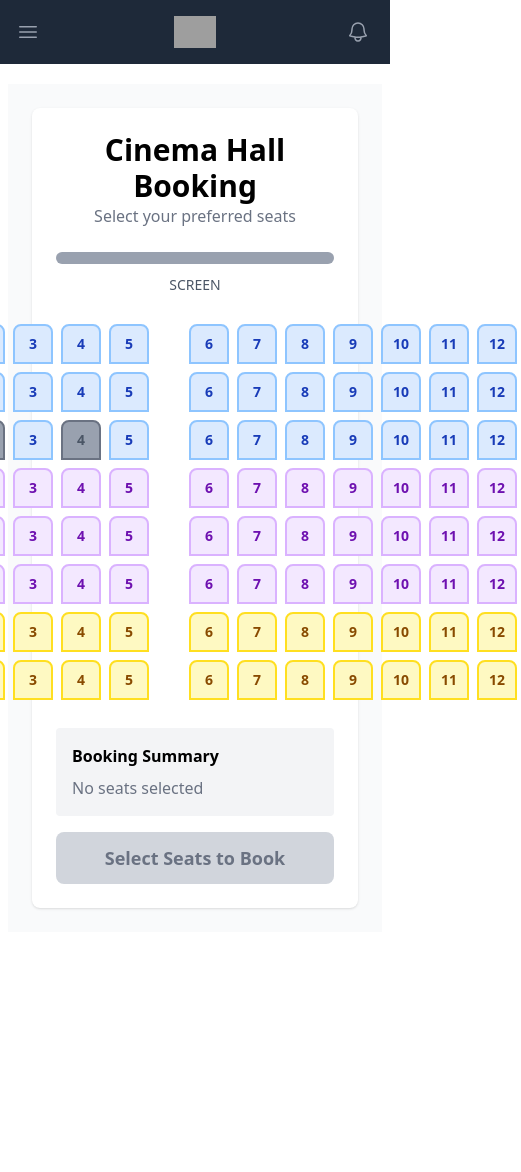
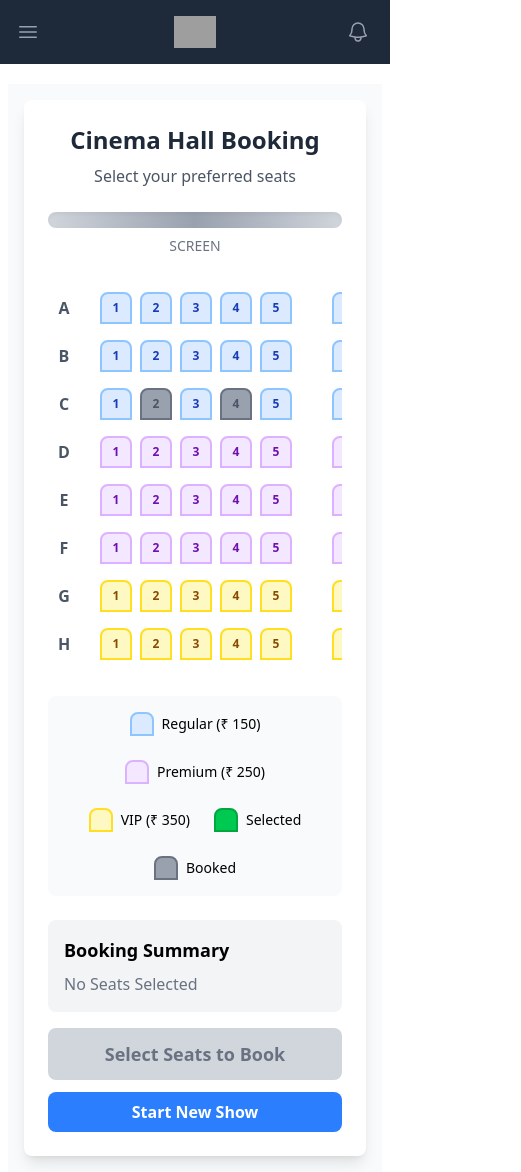
Before and after one commit to Bharat-Negi/textarea-word, a React (Vite) app: page /movie-booking in a window 390 px wide. Shown: the whole page, 521 px wide, since content can reach past the window. Before the commit the page ends 932 px from the top, so only its background shows below. Built offline with nearby package versions, Linux system fonts and the light colour scheme; grey boxes are pictures that could not be loaded.

Commit message:
file update

```diff
--- a/src/component/other-com/movie-ticket/CinemaSeatBooking.jsx
+++ b/src/component/other-com/movie-ticket/CinemaSeatBooking.jsx
@@ -1,4 +1,12 @@
-import React, { useMemo, useState } from "react";
+import React, { useEffect, useMemo, useState } from "react";
+
+// 🔴 Simulate backend booked seats (other users)
+const fetchBookedSeatsFromServer = async () => {
+	await new Promise((res) => setTimeout(res, 500));
+
+	// Seats booked by OTHER users
+	return [];
+};
 
 const CinemaSeatBooking = ({
 	layout = {
@@ -29,15 +37,19 @@ const CinemaSeatBooking = ({
 	];
 
 	const getSeatType = (row) => {
-		const entries = Object.entries(seatTypes);
-		for (let i = 0; i < entries.length; i++) {
-			const [type, config] = entries[i];
+		const seatTypeEntries = Object.entries(seatTypes);
+
+		for (let i = 0; i < seatTypeEntries.length; i++) {
+			const [type, config] = seatTypeEntries[i];
+
 			if (config.rows.includes(row)) {
-				return { type, color: colors[i % colors.length], ...config };
+				const color = colors[i % colors.length];
+				return { type, color, ...config };
 			}
 		}
-		const [type, config] = entries[0];
-		return { type, color: colors[0], ...config };
+
+		const [firstType, firstConfig] = seatTypeEntries[0];
+		return { type: firstType, color: colors[0], ...firstConfig };
 	};
 
 	const initializeSeats = useMemo(() => {
@@ -47,13 +59,14 @@ const CinemaSeatBooking = ({
 			const seatTypeInfo = getSeatType(row);
 			for (let seat = 0; seat < layout.seatsPerRow; seat++) {
 				const seatId = `${String.fromCharCode(65 + row)}${seat + 1}`;
+
 				seatRow.push({
 					id: seatId,
 					row,
 					seat,
-					type: seatTypeInfo.type,
-					price: seatTypeInfo.price,
-					color: seatTypeInfo.color,
+					type: seatTypeInfo?.type || "regular",
+					price: seatTypeInfo?.price || 150,
+					color: seatTypeInfo?.color || "blue",
 					status: bookedSeats.includes(seatId) ? "booked" : "available",
 					selected: false,
 				});
@@ -65,15 +78,9 @@ const CinemaSeatBooking = ({
 
 	const [seats, setSeats] = useState(initializeSeats);
 	const [selectedSeats, setSelectedSeats] = useState([]);
-	const [isBooking, setIsBooking] = useState(false);
 
-	// 🔥 FETCHER STYLE TOTAL (AUTO RESET TO 0)
-	const totalPrice = useMemo(() => {
-		return selectedSeats.reduce((sum, seat) => sum + seat.price, 0);
-	}, [selectedSeats]);
-
-	const getColorClass = (color) => {
-		const map = {
+	const getColorClass = (colorName) => {
+		const colorMap = {
 			blue: "bg-blue-100 border-blue-300 text-blue-800 hover:bg-blue-200",
 			purple:
 				"bg-purple-100 border-purple-300 text-purple-800 hover:bg-purple-200",
@@ -86,143 +93,251 @@ const CinemaSeatBooking = ({
 			pink: "bg-pink-100 border-pink-300 text-pink-800 hover:bg-pink-200",
 			gray: "bg-gray-100 border-gray-300 text-gray-800 hover:bg-gray-200",
 		};
-		return map[color] || map.blue;
+		return colorMap[colorName] || colorMap.blue;
 	};
 
 	const getSeatClassName = (seat) => {
-		const base =
-			"w-10 h-10 m-1 rounded-t-lg border-2 cursor-pointer flex items-center justify-center text-sm font-bold transition";
+		const baseClass =
+			"w-8 h-8 sm:w-10 sm:h-10 lg:w-12 lg:h-12 m-1 rounded-t-lg border-2 cursor-pointer transition-all duration-200 flex items-center justify-center text-xs sm:text-sm font-bold border-blue-300 text-blue-800 bg-blue-100";
 
-		if (seat.status === "booked")
-			return `${base} bg-gray-400 border-gray-500 text-gray-600 cursor-not-allowed`;
+		if (seat.status === "booked" || seat.price === 0) {
+			return `${baseClass} bg-gray-400 border-gray-500 text-gray-600 cursor-not-allowed`;
+		}
 
-		if (seat.selected)
-			return `${base} bg-green-500 border-green-600 text-white scale-110`;
+		if (seat.selected) {
+			return `${baseClass} bg-green-400 border-green-500 text-white transform scale-110`;
+		}
 
-		return `${base} ${getColorClass(seat.color)}`;
+		// base class
+		return `${baseClass} ${getColorClass(seat.color)}`;
 	};
 
 	const handleSeatClick = (rowIndex, seatIndex) => {
 		const seat = seats[rowIndex][seatIndex];
-		if (seat.status === "booked") return;
 
-		setSeats((prev) =>
-			prev.map((row, r) =>
-				row.map((s, c) =>
-					r === rowIndex && c === seatIndex
+		if (seat.status === "booked" || seat.price === 0) return;
+
+		const isCurrentlySelected = seat.selected;
+
+		setSeats((prevSeats) =>
+			prevSeats.map((row, rIdx) =>
+				row.map((s, sIdx) =>
+					rIdx === rowIndex && sIdx === seatIndex
 						? { ...s, selected: !s.selected }
 						: s,
 				),
 			),
 		);
 
-		setSelectedSeats((prev) =>
-			seat.selected ? prev.filter((s) => s.id !== seat.id) : [...prev, seat],
+		if (isCurrentlySelected) {
+			setSelectedSeats((prev) => prev.filter((s) => s.id !== seat.id));
+		} else {
+			setSelectedSeats((prev) => [...prev, seat]);
+		}
+	};
+
+	const renderSeatSection = (seatRow, startIndex, endIndex) => {
+		return (
+			<div className="flex">
+				{seatRow.slice(startIndex, endIndex).map((seat, index) => {
+					return (
+						<div
+							className={getSeatClassName(seat)}
+							key={seat.id}
+							title={`${seat.id} - ${getSeatType(seat.row)?.name || "Regular"} - ${currency}${seat.price}`}
+							onClick={() => handleSeatClick(seat.row, startIndex + index)}
+						>
+							{startIndex + index + 1}
+						</div>
+					);
+				})}
+			</div>
 		);
 	};
 
-	const renderSeatSection = (row, start, end) => (
-		<div className="flex">
-			{row.slice(start, end).map((seat, i) => (
-				<div
-					key={seat.id}
-					className={getSeatClassName(seat)}
-					onClick={() => handleSeatClick(seat.row, start + i)}
-				>
-					{start + i + 1}
-				</div>
-			))}
-		</div>
+	const uniqueSeatTypes = Object.entries(seatTypes).map(
+		([type, config], index) => {
+			return {
+				type,
+				color: colors[index % colors.length],
+				...config,
+			};
+		},
 	);
 
-	// 🔥 FETCHER BOOKING
-	const handleBooking = async () => {
-		if (!selectedSeats.length) return alert("Select seats first");
+	// total price of booking
+	const getTotalPrice = () => {
+		return selectedSeats.reduce((total, seat) => total + (seat.price || 0), 0);
+	};
 
-		setIsBooking(true);
+	const handleBooking = () => {
+		if (selectedSeats.length === 0) {
+			alert("Please select at least one seat");
+			return;
+		}
+		setSeats((prevSeats) => {
+			return prevSeats.map((row) =>
+				row.map((seat) => {
+					if (selectedSeats.some((selected) => selected.id === seat.id)) {
+						return { ...seat, status: "booked", selected: false };
+					}
+					return seat;
+				}),
+			);
+		});
 
-		// simulate API call
-		await new Promise((res) => setTimeout(res, 800));
+		// Call Callback
+		onBookingComplete({
+			seats: selectedSeats,
+			totalPrice: getTotalPrice(),
+			seatIds: selectedSeats.map((seat) => seat.id),
+		});
 
-		setSeats((prev) =>
-			prev.map((row) =>
-				row.map((seat) =>
-					selectedSeats.some((s) => s.id === seat.id)
-						? { ...seat, status: "booked", selected: false }
-						: seat,
-				),
-			),
+		// alert
+		alert(
+			`Successfully booked ${selectedSeats.length} seat(s) for ${currency}${getTotalPrice()}`,
 		);
 
-		onBookingComplete({
-			seats: selectedSeats,
-			totalPrice,
-			seatIds: selectedSeats.map((s) => s.id),
-		});
+		// ✅ ADD THESE TWO LINES
+		setSelectedSeats([]);
+	};
 
-		alert(
-			`Booked ${selectedSeats.length} seat(s) for ${currency}${totalPrice}`,
-		);
+	// 🔥 Sync seats booked by other users
+	useEffect(() => {
+		const interval = setInterval(async () => {
+			const serverBookedSeats = await fetchBookedSeatsFromServer();
 
-		// 🔥 RESET STATE
+			setSeats((prevSeats) =>
+				prevSeats.map((row) =>
+					row.map((seat) => {
+						if (serverBookedSeats.includes(seat.id)) {
+							return {
+								...seat,
+								status: "booked",
+								price: 0,
+								selected: false,
+							};
+						}
+						return seat;
+					}),
+				),
+			);
+		}, 4000); // poll every 4 sec
+
+		return () => clearInterval(interval);
+	}, []);
+
+	const startNewShow = () => {
+		setSeats(initializeSeats);
 		setSelectedSeats([]);
-		setIsBooking(false);
+		alert("🎬 New show started");
 	};
 
 	return (
-		<div className="min-h-screen bg-gray-50 p-6">
-			<div className="max-w-5xl mx-auto bg-white p-6 rounded-lg shadow">
-				<h1 className="text-3xl font-bold text-center">{title}</h1>
-				<p className="text-center text-gray-500 mb-6">{subtitle}</p>
+		<div className="w-full min-h-screen bg-gray-50 p-4">
+			{/* Title */}
+			<div className="max-w-6xl max-auto bg-white rounded-lg shadow-lg p-6">
+				<h1 className="text-2xl lg:text-3xl font-bold text-center mb-2 text-gray-800">
+					{title}
+				</h1>
+				<p className="text-center text-gray-600 mb-6">{subtitle}</p>
 
-				<div className="text-center mb-6">
-					<div className="h-3 bg-gray-400 rounded-full mb-2"></div>
-					<span className="text-sm text-gray-600">SCREEN</span>
+				{/* Screen */}
+				<div className="mb-8">
+					<div className="w-full h-4 bg-linear-to-r from-gray-300 rounded-full via-gray-400 to-gray-300 mb-2 shadow-inner" />
+					<p className="text-center text-sm text-gray-500 font-medium">
+						SCREEN
+					</p>
 				</div>
 
-				<div className="flex flex-col items-center mb-6">
-					{seats.map((row, r) => (
-						<div key={r} className="flex items-center">
-							<span className="w-8 font-bold mr-3">
-								{String.fromCharCode(65 + r)}
-							</span>
-							{renderSeatSection(row, 0, layout.aislePosition)}
-							<div className="w-8" />
-							{renderSeatSection(row, layout.aislePosition, layout.seatsPerRow)}
-						</div>
-					))}
+				{/* Seat map */}
+				<div className="mb-6 overflow-x-auto">
+					<div className="flex flex-col items-center min-w-max">
+						{seats.map((row, rowIndex) => {
+							return (
+								<div key={rowIndex} className="flex items-center mb-2">
+									<span className="font-bold w-8 text-center text-gray-600 mr-4">
+										{String.fromCharCode(65 + rowIndex)}
+									</span>
+									{renderSeatSection(row, 0, layout.aislePosition)}
+									{/* aisle */}
+									<div className="w-8"></div>
+									{renderSeatSection(
+										row,
+										layout.aislePosition,
+										layout.seatsPerRow,
+									)}
+								</div>
+							);
+						})}
+					</div>
 				</div>
 
-				<div className="bg-gray-100 p-4 rounded mb-4">
-					<h3 className="font-bold mb-2">Booking Summary</h3>
-					{selectedSeats.length ? (
-						<>
-							<p>Seats: {selectedSeats.map((s) => s.id).join(", ")}</p>
-							<p>Total Seats: {selectedSeats.length}</p>
+				{/* Legend */}
+				<div className="flex flex-wrap justify-center gap-6 mb-6 p-4 bg-gray-50 rounded-lg">
+					{uniqueSeatTypes.map((seatTypes) => {
+						return (
+							<div key={seatTypes.type} className="flex items-center">
+								<div
+									className={`w-6 h-6 border-2 rounded-t-lg mr-2 ${getColorClass(seatTypes.color) || "bg-blue-100 border-blue-300"}`}
+								></div>
+								<span className="text-sm">
+									{seatTypes.name} ({currency} {seatTypes.price})
+								</span>
+							</div>
+						);
+					})}
+
+					<div className="flex items-center">
+						<div className="w-6 h-6 bg-green-500 border-2 border-green-600 rounded-t-lg mr-2"></div>
+						<span className="text-sm">Selected</span>
+					</div>
+					<div className="flex items-center">
+						<div className="w-6 h-6 bg-gray-400 border-2 border-gray-500 rounded-t-lg mr-2"></div>
+						<span className="text-sm">Booked</span>
+					</div>
+				</div>
+
+				{/* Summary */}
+				<div className="bg-gray-100 rounded-lg p-4 mb-4">
+					<h3 className="font-bold text-lg mb-2">Booking Summary</h3>
+					{selectedSeats.length > 0 ? (
+						<div>
+							<p className="mb-2">
+								Selected Seats: &nbsp;
+								<span className="font-medium">
+									{selectedSeats.map((s) => s.id).join(", ")}
+								</span>
+							</p>
+							<p className="mb-2">
+								Number of Seats: &nbsp;
+								<span className="font-medium">{selectedSeats.length}</span>
+							</p>
 							<p className="text-xl font-bold text-green-600">
 								Total: {currency}
-								{totalPrice}
+								{getTotalPrice()}
 							</p>
-						</>
+						</div>
 					) : (
-						<p className="text-gray-500">No seats selected</p>
+						<p className="text-gray-500">No Seats Selected</p>
 					)}
 				</div>
 
+				{/* Book Button */}
 				<button
 					onClick={handleBooking}
-					disabled={!selectedSeats.length || isBooking}
-					className={`w-full py-3 rounded-lg font-bold text-lg ${
-						selectedSeats.length && !isBooking
-							? "bg-green-500 hover:bg-green-600 text-white cursor-pointer"
-							: "bg-gray-300 text-gray-500"
-					}`}
+					disabled={selectedSeats.length === 0}
+					className={`w-full py-3 px-6 rounded-lg font-bold text-lg transition-all duration-200 ${selectedSeats.length > 0 ? "bg-green-500 hover:bg-green-600 text-white transform hover:scale-101 cursor-pointer" : "bg-gray-300 text-gray-500 cursor-not-allowed"}`}
 				>
-					{isBooking
-						? "Booking..."
-						: selectedSeats.length
-							? `Book ${selectedSeats.length} Seat(s) - ${currency}${totalPrice}`
-							: "Select Seats to Book"}
+					{selectedSeats.length > 0
+						? `Book ${selectedSeats.length} Seat(s) - ${currency}${getTotalPrice()}`
+						: "Select Seats to Book"}
+				</button>
+				<button
+					onClick={startNewShow}
+					className="w-full mt-3 py-2 rounded-lg bg-blue-500 hover:bg-blue-600 text-white font-bold cursor-pointe"
+				>
+					Start New Show
 				</button>
 			</div>
 		</div>
```
